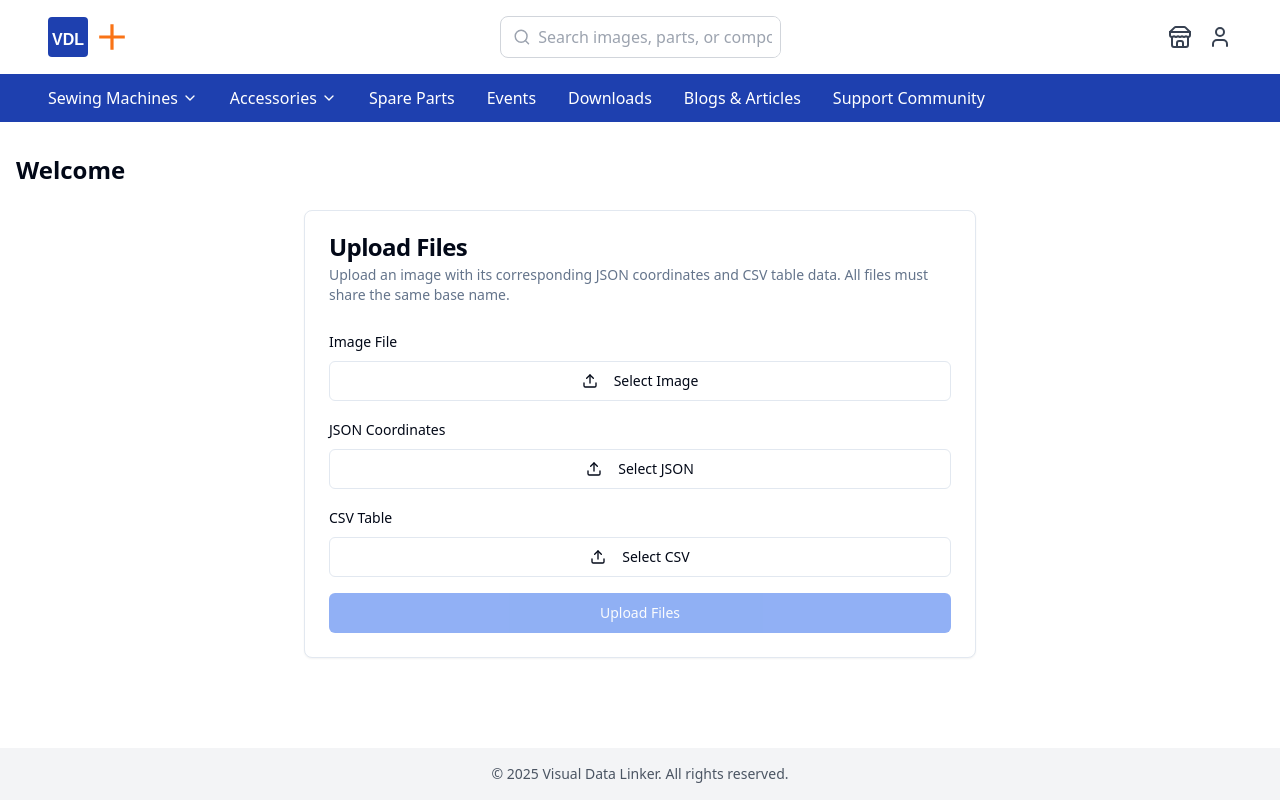
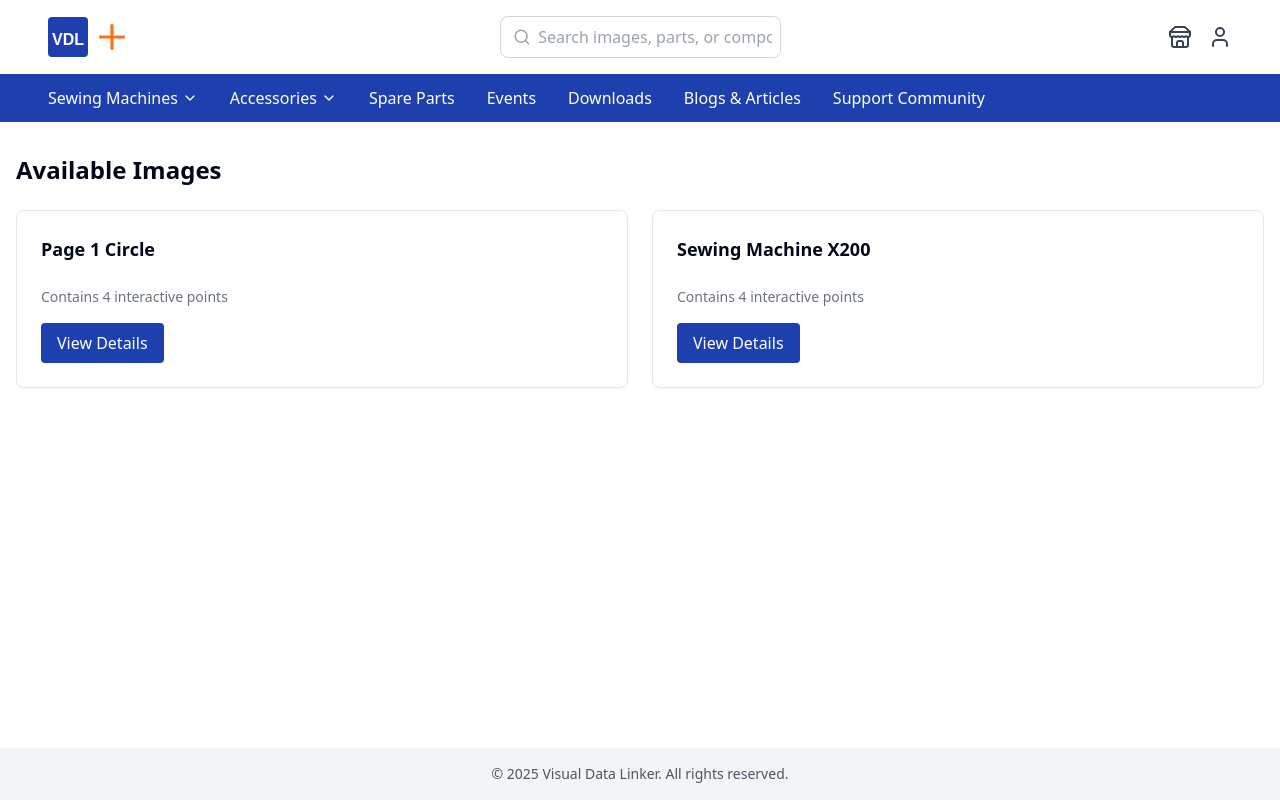
Before and after one commit to Thaththathirian/visual-data-linker, a React (Vite) app: page / in a window 1280 px wide. Built offline with nearby package versions, Linux system fonts and the light colour scheme.

Commit message:
Remove file upload component
Remove the file upload component and related logic from the Home page.

```diff
--- /dev/null
+++ b/src/components/ImageList/ImageList.tsx
@@ -0,0 +1,46 @@
+
+import React from 'react';
+import { Link } from 'react-router-dom';
+import { Card, CardContent, CardHeader } from '@/components/ui/card';
+
+// Import the data directly from the files
+import page1CircleData from '@/data/images/page-1-circle.json';
+import sewingMachineData from '@/data/images/sewing-machine-x200.json';
+
+const availableImages = [
+  {
+    name: 'Page 1 Circle',
+    path: 'page-1-circle',
+    data: page1CircleData,
+  },
+  {
+    name: 'Sewing Machine X200',
+    path: 'sewing-machine-x200',
+    data: sewingMachineData,
+  },
+];
+
+const ImageList = () => {
+  return (
+    <div className="grid grid-cols-1 md:grid-cols-2 gap-6">
+      {availableImages.map((image) => (
+        <Card key={image.path} className="hover:shadow-lg transition-shadow">
+          <CardHeader className="font-semibold text-lg">{image.name}</CardHeader>
+          <CardContent>
+            <p className="text-sm text-gray-500 mb-4">
+              Contains {image.data.coordinates.length} interactive points
+            </p>
+            <Link
+              to={`/image/${image.path}`}
+              className="inline-block bg-custom-blue text-white px-4 py-2 rounded hover:bg-custom-blue-light transition-colors"
+            >
+              View Details
+            </Link>
+          </CardContent>
+        </Card>
+      ))}
+    </div>
+  );
+};
+
+export default ImageList;
--- a/src/pages/Home.tsx
+++ b/src/pages/Home.tsx
@@ -1,18 +1,12 @@
 
 import React from 'react';
-import FileUpload from '@/components/Upload/FileUpload';
+import ImageList from '@/components/ImageList/ImageList';
 
 const Home = () => {
-  const handleFileUpload = async (files: { image: File; json: File; csv: File }) => {
-    // Here you would implement the actual file upload logic
-    // For now, we'll just log the files
-    console.log('Files to upload:', files);
-  };
-
   return (
     <div className="container mx-auto py-8 px-4">
-      <h1 className="text-2xl font-bold mb-6">Welcome</h1>
-      <FileUpload onUpload={handleFileUpload} />
+      <h1 className="text-2xl font-bold mb-6">Available Images</h1>
+      <ImageList />
     </div>
   );
 };
```
